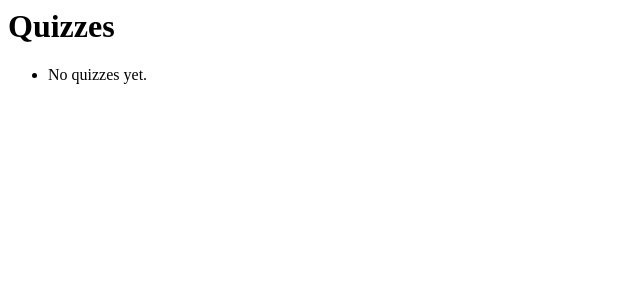
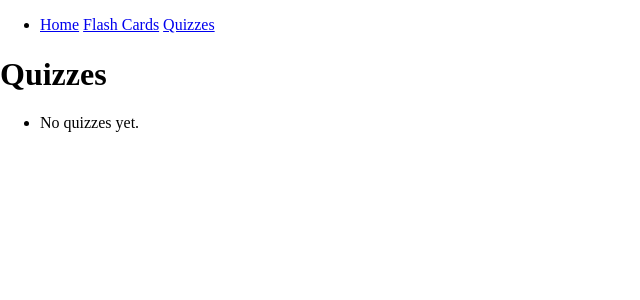
Before and after one commit to rbrower28/Royal-Academy, a Django app: page /quizzes/ in a window 1280 px wide. Shown: the top 300 px of the page, without its empty margins (0-640 px from the left). Run offline with Django 4.2, Linux system fonts and the light colour scheme; data that the repository does not hold is empty.

Commit message:
add navigation

```diff
--- a/quizzes/templates/quizzes/quiz_list.html
+++ b/quizzes/templates/quizzes/quiz_list.html
@@ -1,3 +1,5 @@
+{% extends 'base.html' %} {% block content %}
+
 <h1>Quizzes</h1>
 <ul>
   {% for quiz in object_list %}
@@ -9,3 +11,5 @@
   <li>No quizzes yet.</li>
   {% endfor %}
 </ul>
+
+{% endblock %}
--- a/templates/base.html
+++ b/templates/base.html
@@ -14,6 +14,17 @@
 </head>
 
 <body>
+  {% block nav %}
+  <nav>
+    <ul>
+      <li>
+        <a href="/">Home</a>
+        <a href="/flashcards">Flash Cards</a>
+        <a href="/quizzes">Quizzes</a>
+      </li>
+    </ul>
+  </nav>
+  {% endblock %}
   {% block content %}
   {% endblock %}
 </body>
```
Also changed, not shown: flashcard/templates/flashcard/flashcard_list.html (+5 -4 lines).
